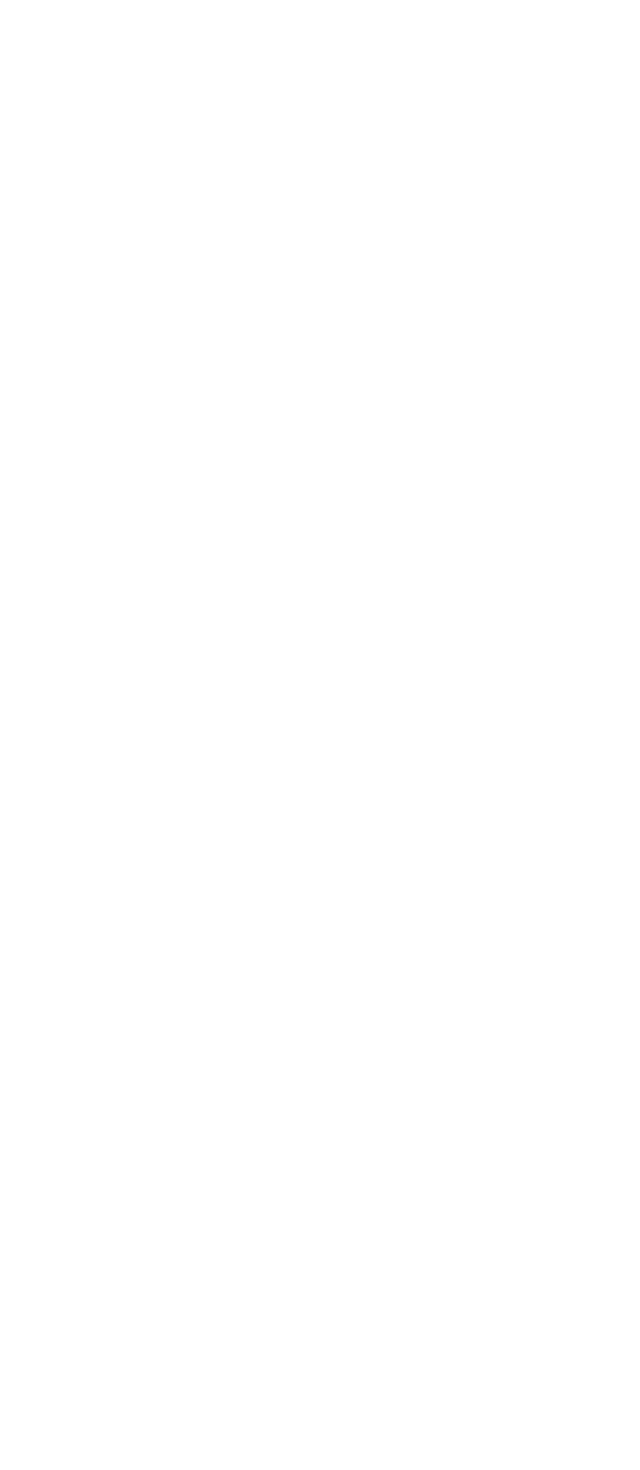
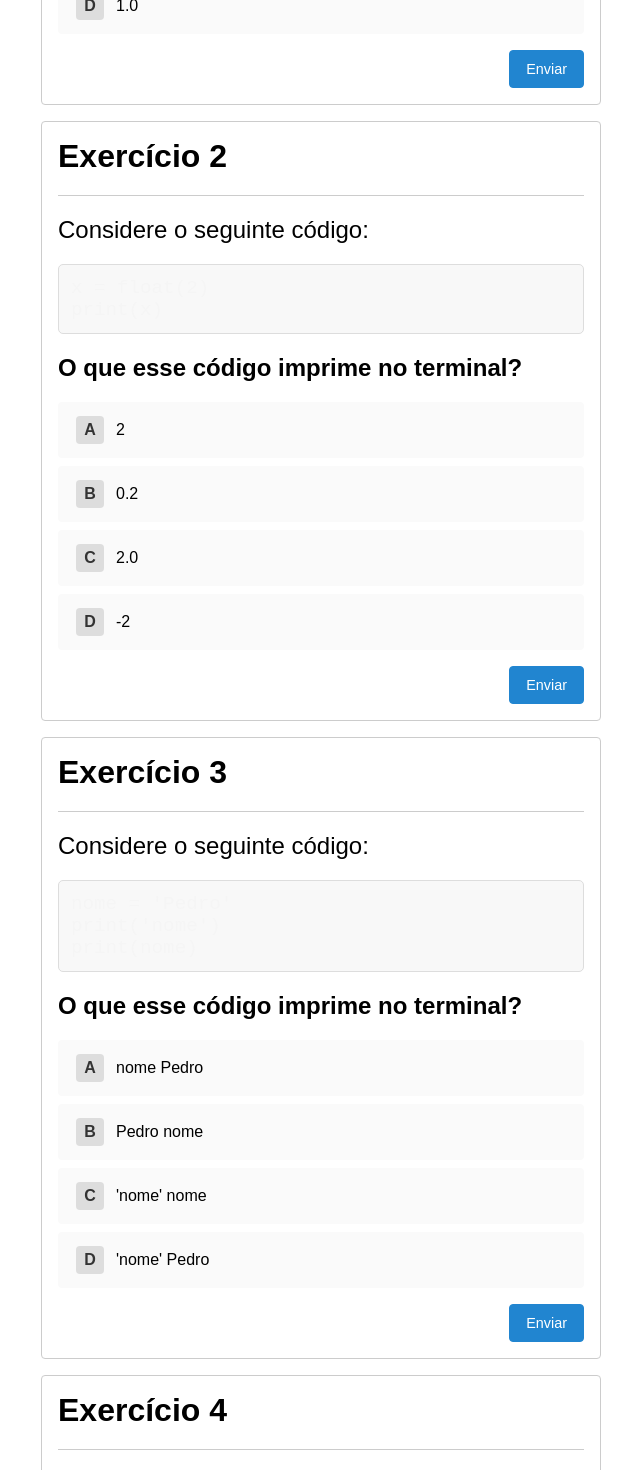
Before and after one commit to iancdesponds/front-grupo-3, a React (Vite) app in the folder Projeto-Informar/: page /aula-1/variaveis in a window 1280 px wide. Shown: the part 800-2270 px from the top of the page, without its empty margins (319-959 px from the left). Before the commit the page ends 800 px from the top, so only its background shows below. Built offline with nearby package versions, Linux system fonts and the light colour scheme.

Commit message:
Update Variaveis.jsx

```diff
--- a/Projeto-Informar/src/modulos/Aula-1/pages/Variaveis.jsx
+++ b/Projeto-Informar/src/modulos/Aula-1/pages/Variaveis.jsx
@@ -1,14 +1,103 @@
 import React from 'react';
+import QuestionCard from '../../../components/QuestionCard';
 
 function Variaveis() {
   return (
     <div>
       <h1>Aula 1 - Variáveis</h1>
       <p>
-        Lorem ipsum dolor sit amet, consectetur adipiscing elit. Vestibulum
-        ullamcorper enim at nulla faucibus luctus. Quisque pulvinar augue non
-        justo finibus cursus.
+      Vamos relembrar do que aprendemos na aula a respeito de variáveis em Python.
       </p>
+      <QuestionCard
+        questionTitle="Exercício 1"
+        questionDescription="Considere o seguinte código:"
+        codeSnippet={`x = int(1.324)
+print(x)`}
+        questionText="O que esse código imprime no terminal?"
+        options={[
+          "1",
+          "1.324",
+          "1.32",
+          "1.0"
+        ]}
+        correctIndex={0}
+        explanation="int() > números inteiros"
+        localStorageKey="exercicio1_variaveis"
+      />
+      <QuestionCard
+        questionTitle="Exercício 2"
+        questionDescription="Considere o seguinte código:"
+        codeSnippet={`x = float(2)
+print(x)`}
+        questionText="O que esse código imprime no terminal?"
+        options={[
+          "2",
+          "0.2",
+          "2.0",
+          "-2"
+        ]}
+        correctIndex={2}
+        explanation="float() > números decimais (Quando o número é inteiro, é adicionada uma casa decimal .0)"
+        localStorageKey="exercicio2_variaveis"
+      />
+      <QuestionCard
+        questionTitle="Exercício 3"
+        questionDescription="Considere o seguinte código:"
+        codeSnippet={`nome = 'Pedro'
+print('nome')
+print(nome)`}
+        questionText="O que esse código imprime no terminal?"
+        options={[
+          `nome
+          Pedro`,
+          `Pedro
+          nome`,
+          `'nome'
+          nome`,
+          `'nome'
+          Pedro`
+        ]}
+        correctIndex={0}
+        explanation="A primeira impressão está imprimindo a string 'nome', enquanto a segunda está imprimindo a variável nome que armazena 'Pedro'."
+        localStorageKey="exercicio3_variaveis"
+      />
+      <QuestionCard
+        questionTitle="Exercício 4"
+        questionDescription="Considere o seguinte código:"
+        codeSnippet={`a = 3
+b = 5
+c = 7
+c = a + b
+print(c)`}
+        questionText="O que esse código imprime no terminal?"
+        options={[
+          "8",
+          "10",
+          "15",
+          "12"
+        ]}
+        correctIndex={0}
+        explanation="A variável c é atualizada na ultima linha, fazendo com que a terceira linha seja irrelevante."
+        localStorageKey="exercicio4_variaveis"
+      />
+      <QuestionCard
+        questionTitle="Exercício 5"
+        questionDescription="Considere o seguinte código:"
+        codeSnippet={`a = 5
+b = a
+a = 2
+print(a * b)`}
+        questionText="O que esse código imprime no terminal?"
+        options={[
+          "4",
+          "10",
+          "5",
+          "25"
+        ]}
+        correctIndex={1}
+        explanation="A variável a é armazenada em b, mas depois é atualizada por outro valor."
+        localStorageKey="exercicio5_variaveis"
+      />
     </div>
   );
 }
```
